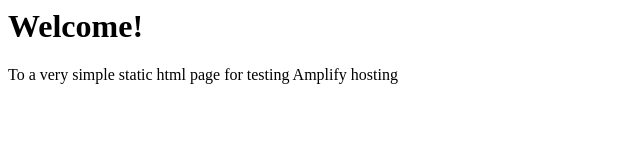
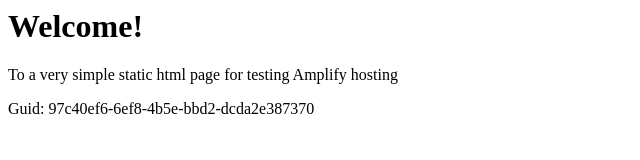
Before and after one commit to aws-aemilia-cmh/Github-PR-Commit-Integration-Test-DoNotTouch-GitHubAutoBuildCanaryTest-v1-preprod-us-east-2, a website: page src/index.html in a window 1280 px wide. Shown: the whole page, without its empty margins (0-640 px from the left). Drawn offline with Linux system fonts and the light colour scheme.

Commit message:
commit from integ tests

```diff
--- a/src/index.html
+++ b/src/index.html
@@ -1,3 +1,5 @@
+
+
 <html lang="en">
 
 <head>
@@ -10,6 +12,6 @@
 <body>
     <h1>Welcome!</h1>
     <p>To a very simple static html page for testing Amplify hosting</p>
-</body>
+    <p>Guid: 97c40ef6-6ef8-4b5e-bbd2-dcda2e387370</p></body>
 
 </html>
```
